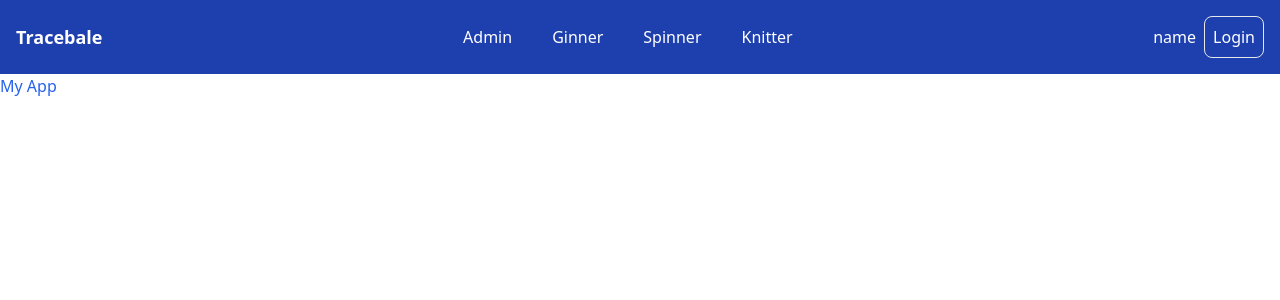
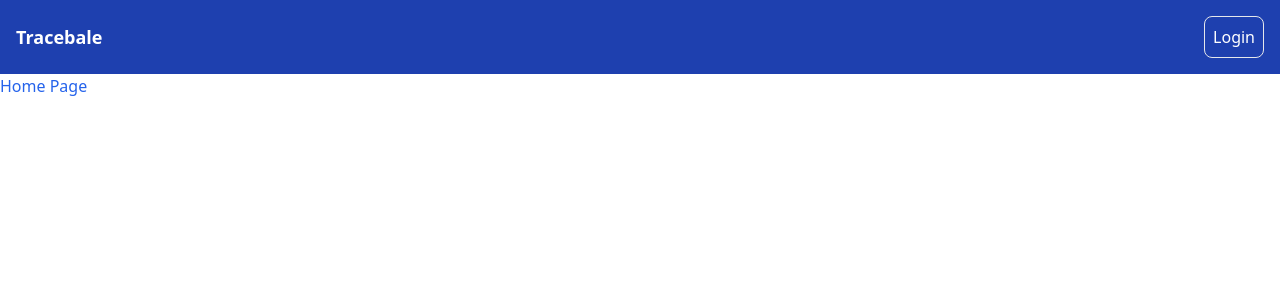
Before and after one commit to anksthakur/new-tracebale, a Next.js app: page / in a window 1280 px wide. Shown: the top 300 px of the page. Built offline with nearby package versions, Linux system fonts and the light colour scheme.

Commit message:
signin with api middlware with role navbar according to role password hide & show

```diff
--- a/src/app/auth/signin/page.tsx
+++ b/src/app/auth/signin/page.tsx
@@ -12,6 +12,7 @@ const Page = () => {
     email: "",
     password: "",
   });
+  const [isPasswordVisible, setIsPasswordVisible] = useState(false);
 
   const handleOnChange = (event: React.ChangeEvent<HTMLInputElement>) => {
     const { name, value } = event.target;
@@ -21,18 +22,22 @@ const Page = () => {
     }));
   };
 
+  const handlePasswordToggle = () => {
+    setIsPasswordVisible(prev => !prev);
+  };
+
   const handleSubmit = async (event: React.FormEvent<HTMLFormElement>) => {
     event.preventDefault();
 
     try {
       const newData: any = await post("user/login", formData);
-      console.log(newData, "new Data signin----");
+      // console.log(newData, "new Data signin----");
 
       if (newData.success) {
         toasterSuccess("Login successfully");
         Cookies.set('token', newData.data.accessToken);
         Cookies.set('role', newData.data.user.role);
-        //localStorage.setItem('role',newData.data.user.role)
+        Cookies.set('name', newData.data.user.username)
         router.push("/");
       } else {
         toasterError("Login failed");
@@ -60,18 +65,31 @@ const Page = () => {
           />
         </div>
 
-        <div className="mb-6">
+        <div className="mb-6 ">
           <label className="block text-gray-700 mb-2" htmlFor="password">Password</label>
-          <input
-            type="password"
+         <div className='flex'>
+         <input
+            type={isPasswordVisible ? "text" : "password"}
             id="password"
             name="password"
             required
             value={formData.password}
             onChange={handleOnChange}
-            className="w-full p-2 border border-gray-300 rounded focus:outline-none focus:ring-2 focus:ring-blue-500"
+            className="w-full p-2 border border-gray-300 rounded focus:outline-none focus:ring-2 focus:ring-blue-500 relative"
             placeholder="********"
           />
+          <button
+            type="button"
+            onClick={handlePasswordToggle}
+            className="relative ml-[-45px]"
+          >
+            {isPasswordVisible ? (
+              <span className="material-icons m-auto">Hide</span>
+            ) : (
+              <span className="material-icons mt-10 pt-10">Show</span>
+            )}
+          </button>
+         </div>
         </div>
 
         <button type="submit" className="w-full bg-blue-500 text-white p-2 rounded hover:bg-blue-600 transition">Sign In</button>
--- a/src/app/auth/signup/page.tsx
+++ b/src/app/auth/signup/page.tsx
@@ -53,7 +53,6 @@ const Page: React.FC = () => {
 
   const handleSubmit = async (values: FormValues, { setSubmitting }: { setSubmitting: (isSubmitting: boolean) => void }) => {
     const newData: any = await post("user/signup", values);
-    console.log(newData,"new data signup ----");
 
     if (newData.success) {
       toasterSuccess("Signup successful");
--- a/src/app/components/Navbar.tsx
+++ b/src/app/components/Navbar.tsx
@@ -8,15 +8,22 @@ import { toasterSuccess } from './core/Toaster';
 const Navbar = () => {
     const router = useRouter();
     const [isLoggedIn, setIsLoggedIn] = useState(false);
+    const [userRole,setuserRole] = useState<any>('');
+    const [userName,setuserName] = useState<any>('')
 
     useEffect(() => {
         const token = Cookies.get("token");
         setIsLoggedIn(!!token);
+       const role = Cookies.get('role');
+       setuserRole(role || '');
+       const name = Cookies.get('name')
+       setuserName(name || '')
     }, []);
 
     const handleLogout = () => {
         Cookies.remove('token');
-        Cookies.remove('role')
+        Cookies.remove('role');
+        Cookies.remove('name');
         toasterSuccess("Logged out successfully", 3000, "id");
         router.push("/auth/signin");
     };
@@ -27,13 +34,24 @@ const Navbar = () => {
                 <div className="max-w-full mx-auto px-4 py-4 flex justify-between items-center">
                     <div className="text-white text-lg font-bold">Tracebale</div>
                     <div className="hidden md:flex space-x-4">
-                        <Link href="/admin" className="text-white hover:bg-black hover:text-red-500 px-3 py-2 rounded-lg">Admin</Link>
-                        <Link href="/ginner" className="text-white hover:bg-black hover:text-red-500 px-3 py-2 rounded-lg">Ginner</Link>
-                        <Link href="/spinner" className="text-white hover:bg-black hover:text-red-500 px-3 py-2 rounded-lg">Spinner</Link>
-                        <Link href="/knitter" className="text-white hover:bg-black hover:text-red-500 px-3 py-2 rounded-lg">Knitter</Link>
+                        {userRole === 'admin' && ( <>
+                            <Link href="/admin" className="text-white hover:bg-black hover:text-red-500 px-3 py-2 rounded-lg">Admin</Link>
+                            <Link href="/ginner" className="text-white hover:bg-black hover:text-red-500 px-3 py-2 rounded-lg">Ginner</Link>
+                            <Link href="/spinner" className="text-white hover:bg-black hover:text-red-500 px-3 py-2 rounded-lg">Spinner</Link>
+                            <Link href="/knitter" className="text-white hover:bg-black hover:text-red-500 px-3 py-2 rounded-lg">Knitter</Link>
+                            </> ) }
+                            {userRole === 'ginner' && (
+                            <Link href="/ginner" className="text-white hover:bg-black hover:text-red-500 px-3 py-2 rounded-lg">Ginner</Link>
+                            ) }
+                            {userRole === 'spinner' && (
+                            <Link href="/spinner" className="text-white hover:bg-black hover:text-red-500 px-3 py-2 rounded-lg">Spinner</Link>
+                            )}
+                            {userRole === 'knitter' && (
+                            <Link href="/knitter" className="text-white hover:bg-black hover:text-red-500 px-3 py-2 rounded-lg">Knitter</Link>
+                            )}
                     </div>
                     <div className='flex items-center gap-2'>
-                        <h3 className='text-white'>name</h3>
+                        <h3 className='text-white'>{userName}</h3>
                         <button
                             className='text-white px-2 py-2 border rounded-lg hover:bg-black hover:text-red-500'
                             onClick={isLoggedIn ? handleLogout : () => router.push("/auth/signin")}
--- a/src/app/page.tsx
+++ b/src/app/page.tsx
@@ -4,7 +4,7 @@ export default function Home() {
   return (
     <>
       <div>
-        <h1 className="text-blue-600">My App</h1>
+        <h1 className="text-blue-600">Home Page</h1>
       </div>
     </>
   );
--- a/src/middleware.ts
+++ b/src/middleware.ts
@@ -16,7 +16,7 @@ export function middleware(request: NextRequest) {
 
   // Retrieve the user role from cookies
   const role = request.cookies.get('role')?.value;
-  console.log("role: ", role); // Logging the role for debugging
+ // console.log("role: ", role); // Logging the role for debugging
 
   if (role) {
     // Check if the current pathname is allowed for the user role
@@ -30,6 +30,7 @@ export function middleware(request: NextRequest) {
     if (!allowedRoutes.includes(pathname)) {
       // If the route is not allowed for non-admin roles, redirect to home
       return NextResponse.redirect(new URL('/', request.url));
+     //return NextResponse.next();
     }
   } else {
     // If no role is found, redirect to login or unauthorized page
```
